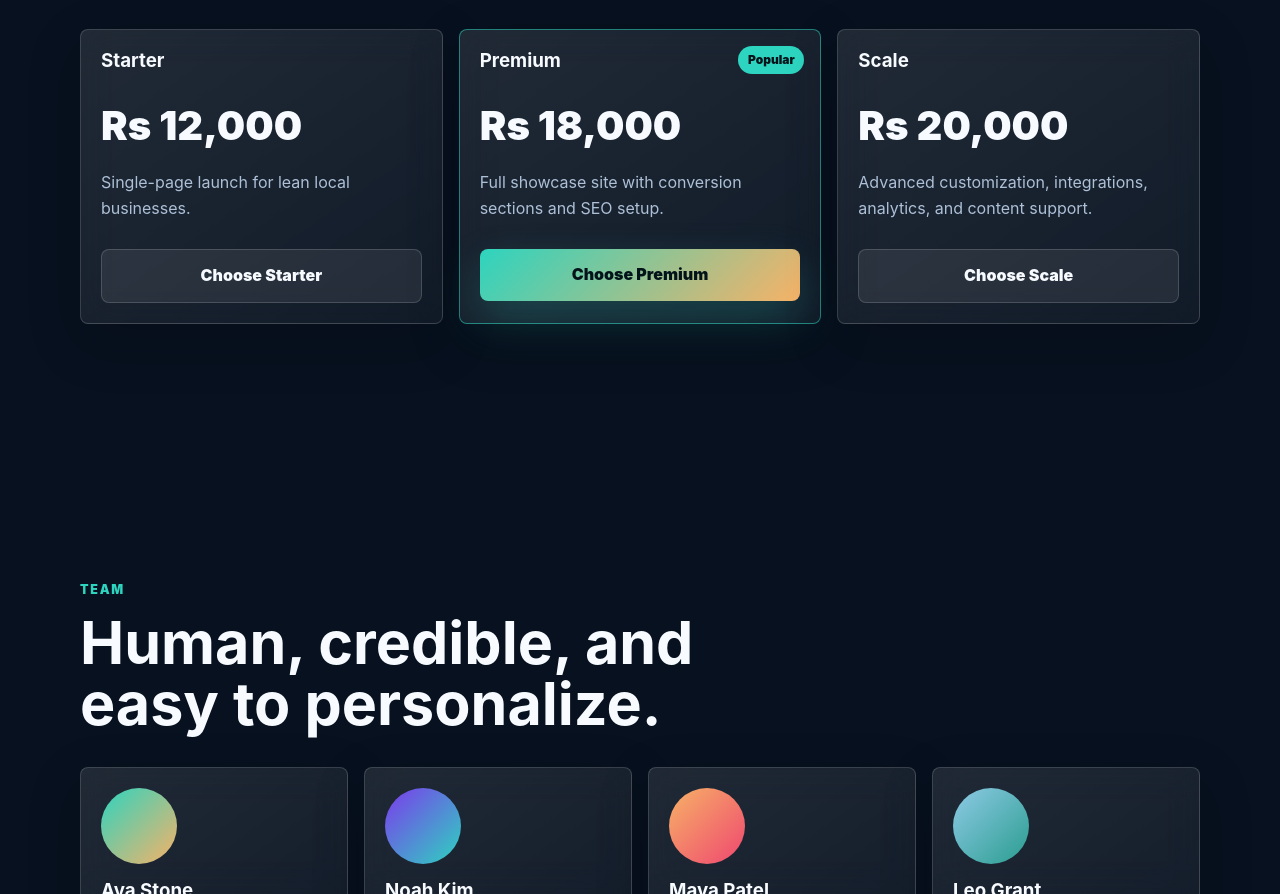
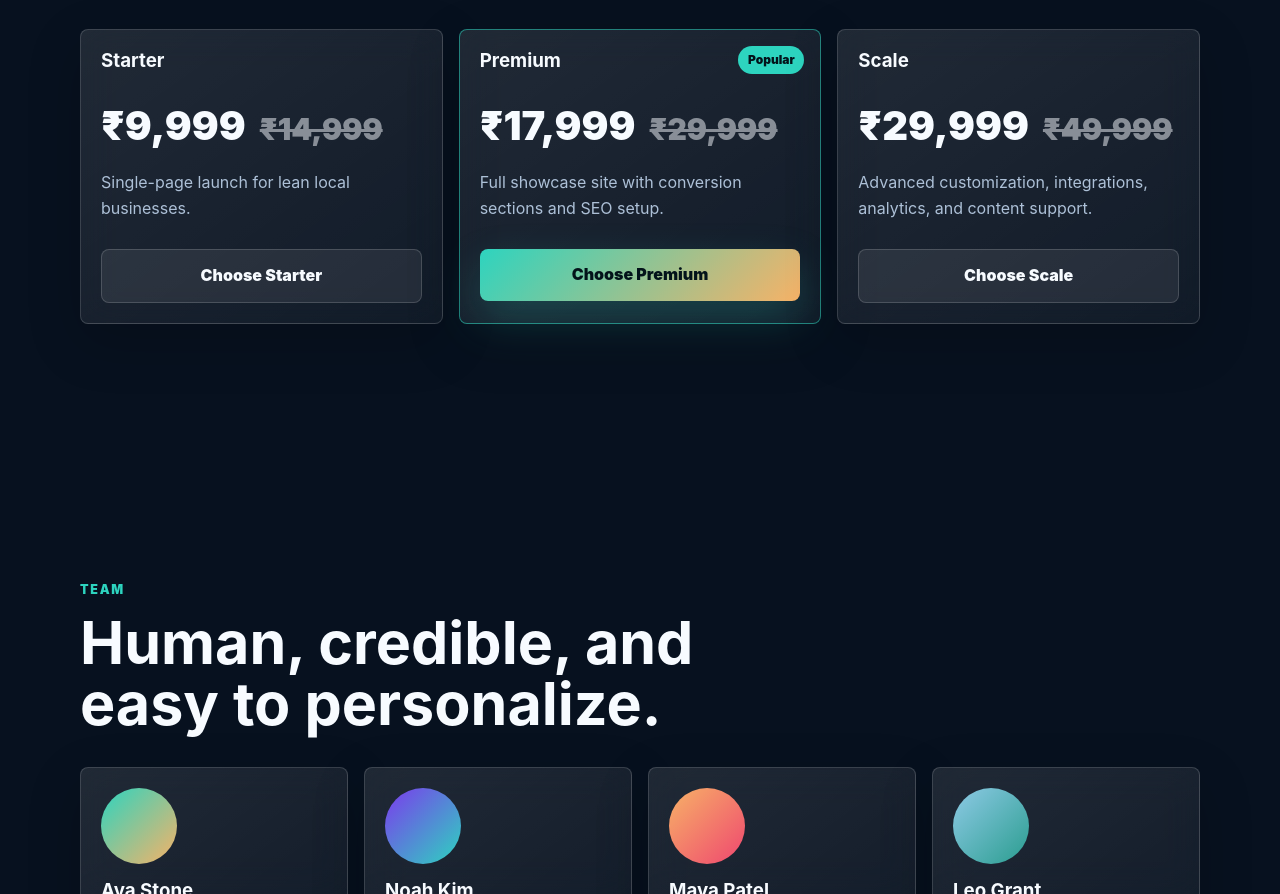
Before and after one commit to devanshnigam2004-bit/Website_Consultation-, a website: page 11index.html in a window 1280 px wide. Shown: the part 4922-5816 px from the top of the page. Drawn offline with Linux system fonts and the light colour scheme.

Commit message:
updated pricing with strikethrough

```diff
--- a/index.html
+++ b/11index.html
@@ -41,7 +41,8 @@
         ]
       }
     </script>
-  </head>
+  <style>.original-price{text-decoration:line-through;opacity:0.5;font-size:0.75em;margin-left:6px;}</style>
+</head>
   <body>
     <a class="skip-link" href="#main">Skip to content</a>
     <div class="loader" aria-hidden="true">
@@ -185,9 +186,9 @@
             <h2>Packages ready for client proposals.</h2>
           </div>
           <div class="pricing-grid">
-            <article class="price-card reveal"><h3>Starter</h3><p class="price">Rs 12,000</p><p>Single-page launch for lean local businesses.</p><a class="btn btn-ghost" href="#contact">Choose Starter</a></article>
-            <article class="price-card featured reveal"><span class="badge">Popular</span><h3>Premium</h3><p class="price">Rs 18,000</p><p>Full showcase site with conversion sections and SEO setup.</p><a class="btn btn-primary" href="#contact">Choose Premium</a></article>
-            <article class="price-card reveal"><h3>Scale</h3><p class="price">Rs 20,000</p><p>Advanced customization, integrations, analytics, and content support.</p><a class="btn btn-ghost" href="#contact">Choose Scale</a></article>
+            <article class="price-card reveal"><h3>Starter</h3><p class="price">₹9,999 <span class="original-price">₹14,999</span></p><p>Single-page launch for lean local businesses.</p><a class="btn btn-ghost" href="#contact">Choose Starter</a></article>
+            <article class="price-card featured reveal"><span class="badge">Popular</span><h3>Premium</h3><p class="price">₹17,999 <span class="original-price">₹29,999</span></p><p>Full showcase site with conversion sections and SEO setup.</p><a class="btn btn-primary" href="#contact">Choose Premium</a></article>
+            <article class="price-card reveal"><h3>Scale</h3><p class="price">₹29,999 <span class="original-price">₹49,999</span></p><p>Advanced customization, integrations, analytics, and content support.</p><a class="btn btn-ghost" href="#contact">Choose Scale</a></article>
           </div>
         </div>
       </section>
```
